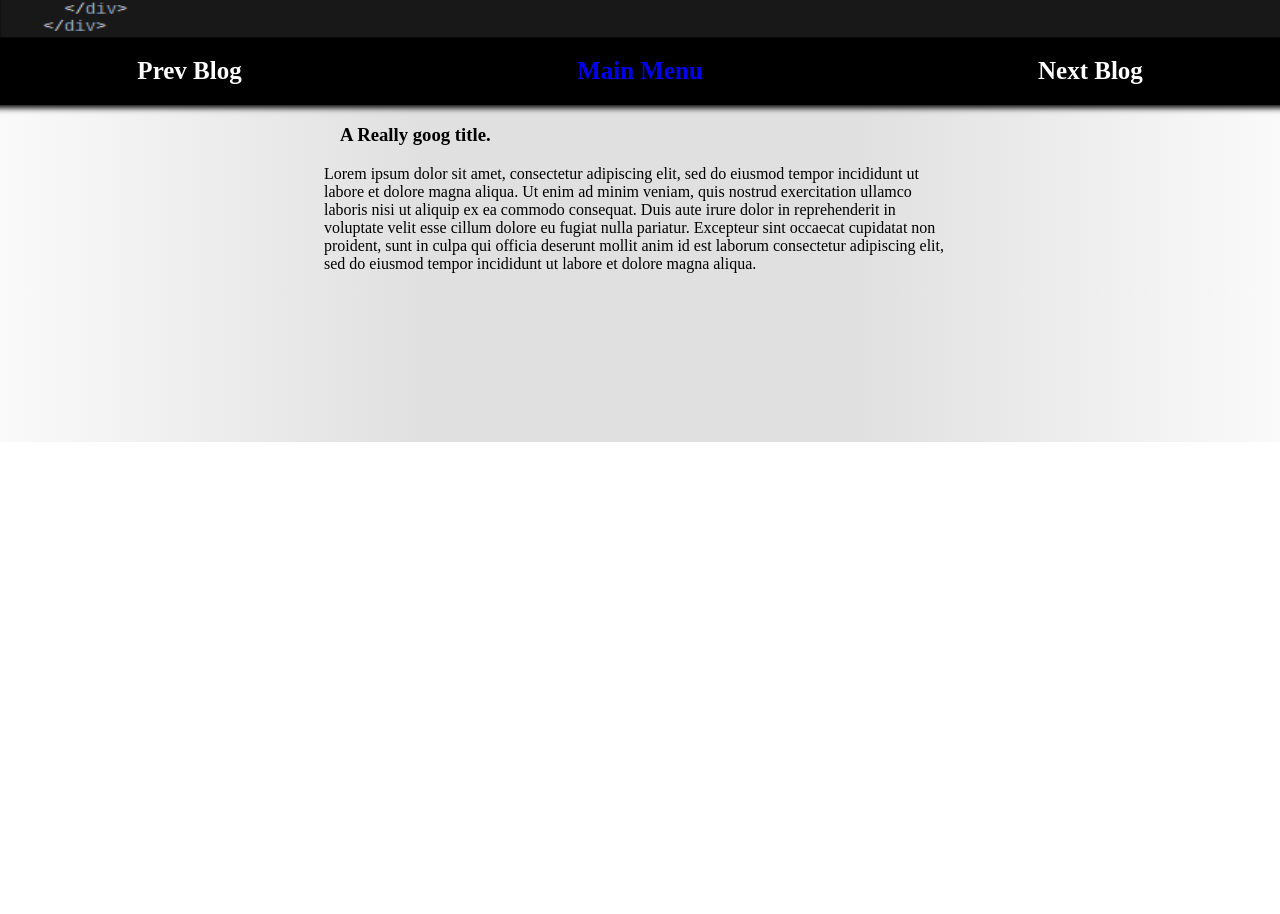
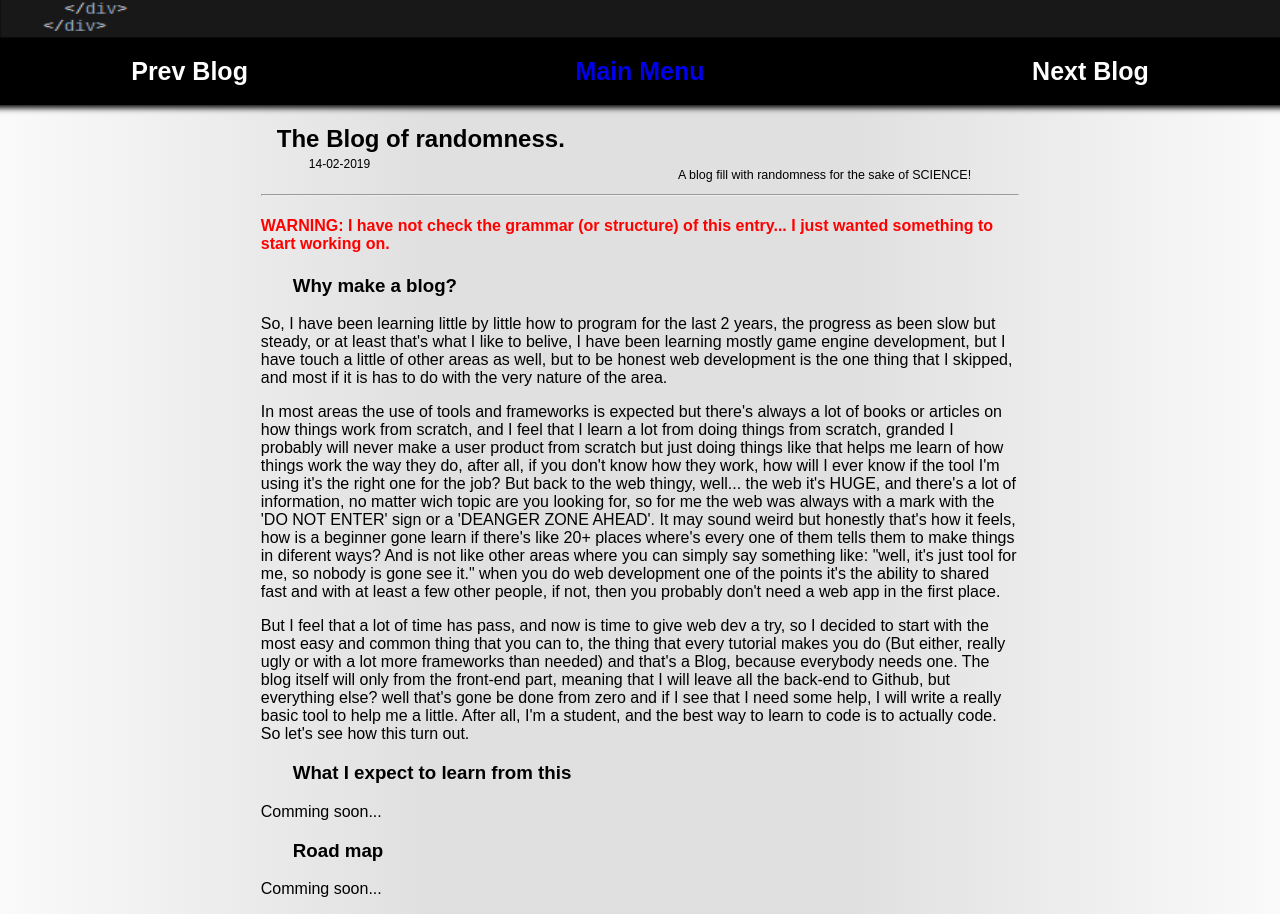
Before and after one commit to MisaelUrq/Blog-Dev, a plain HTML site: page project-post/blog-post.html in a window 1280 px wide. Shown: the part 358-1272 px from the top of the page. Before the commit the page ends 800 px from the top, so only its background shows below. Drawn offline with Linux system fonts and the light colour scheme.

Commit message:
I test blog entry to see how things look.

```diff
--- a/project-post/blog-post.html
+++ b/project-post/blog-post.html
@@ -2,7 +2,8 @@
 <html lang="en">
   <head>
     <meta charset="UTF-8"/>
-    <title>Blog Page</title>
+    <title>Blog project</title>
+
     <link href="style-blog.css" rel="stylesheet"/>
   </head>
   <body>
@@ -21,8 +22,19 @@
       </table>
     </div>
     <div class="entry">
-      <h3>A Really goog title.</h3>
-      <p>Lorem ipsum dolor sit amet, consectetur adipiscing elit, sed do eiusmod tempor incididunt ut labore et dolore magna aliqua. Ut enim ad minim veniam, quis nostrud exercitation ullamco laboris nisi ut aliquip ex ea commodo consequat. Duis aute irure dolor in reprehenderit in voluptate velit esse cillum dolore eu fugiat nulla pariatur. Excepteur sint occaecat cupidatat non proident, sunt in culpa qui officia deserunt mollit anim id est laborum consectetur adipiscing elit, sed do eiusmod tempor incididunt ut labore et dolore magna aliqua.</p>
+      <h2 class="title">The Blog of randomness.</h2>
+      <p class="date">14-02-2019</p>
+      <p class="title_metadata">A blog fill with randomness for the sake of SCIENCE!</p>
+      <hr/>
+      <h4 style="color: red;">WARNING: I have not check the grammar (or structure) of this entry... I just wanted something to start working on.</h4>
+      <h3>Why make a blog?</h3>
+      <p>So, I have been learning little by little how to program for the last 2 years, the progress as been slow but steady, or at least that's what I like to belive, I have been learning mostly game engine development, but I have touch a little of other areas as well, but to be honest web development is the one thing that I skipped, and most if it is has to do with the very nature of the area.</p>
+      <p>In most areas the use of tools and frameworks is expected but there's always a lot of books or articles on how things work from scratch, and I feel that I learn a lot from doing things from scratch, granded I probably will never make a user product from scratch but just doing things like that helps me learn of how things work the way they do, after all, if you don't know how they work, how will I ever know if the tool I'm using it's the right one for the job? But back to the web thingy, well... the web it's HUGE, and there's a lot of information, no matter wich topic are you looking for, so for me the web was always with a mark with the 'DO NOT ENTER' sign or a 'DEANGER ZONE AHEAD'. It may sound weird but honestly that's how it feels, how is a beginner gone learn if there's like 20+ places where's every one of them tells them to make things in diferent ways? And is not like other areas where you can simply say something like: "well, it's just tool for me, so nobody is gone see it." when you do web development one of the points it's the ability to shared fast and with at least a few other people, if not, then you probably don't need a web app in the first place.</p>
+      <p>But I feel that a lot of time has pass, and now is time to give web dev a try, so I decided to start with the most easy and common thing that you can to, the thing that every tutorial makes you do (But either, really ugly or with a lot more frameworks than needed) and that's a Blog, because everybody needs one. The blog itself will only from the front-end part, meaning that I will leave all the back-end to Github, but everything else? well that's gone be done from zero and if I see that I need some help, I will write a really basic tool to help me a little. After all, I'm a student, and the best way to learn to code is to actually code. So let's see how this turn out.</p>
+      <h3>What I expect to learn from this</h3>
+      <p>Comming soon...</p>
+      <h3>Road map</h3>
+      <p>Comming soon...</p>
     </div>
   </body>
 </html>
--- a/project-post/style-blog.css
+++ b/project-post/style-blog.css
@@ -8,6 +8,7 @@
 
 body {
     background: linear-gradient(.25turn, #fafafa, #e0e0e0, #e0e0e0, #fafafa);
+    font-family: sans-serif, Arial;
 }
 
 .header {
@@ -62,13 +63,30 @@ td {
     width: 30%;
 }
 
+h2 {
+    margin-left: 1rem;
+    margin-bottom: -.5rem;
+}
+
+.date {
+    margin-left: 3rem;
+    font-size: 12px;
+    margin-bottom: -1rem;
+}
+
+.title_metadata {
+    font-size: 12.5px;
+    text-align: right;
+    margin-right: 3rem;
+}
+
 h3 {
-    margin-left: 1rem;
+    margin-left: 2rem;
 }
 
 .entry {
     margin: auto;
-    width: 50%;
+    width: 60%;
 }
 
 a:visited {
```
